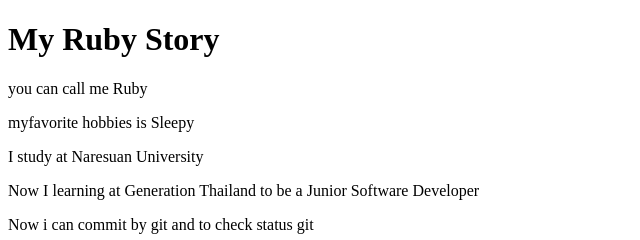
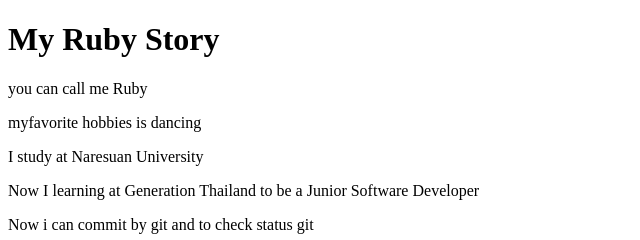
Before and after one commit to weerapongnaklang/learn-flex-jsd6, a plain HTML site: page index.html in a window 1280 px wide. Shown: the top 240 px of the page, 0-640 px from the left. Drawn offline with Linux system fonts and the light colour scheme.

Commit message:
Edit hobby

```diff
--- a/index.html
+++ b/index.html
@@ -8,7 +8,7 @@
 <body>
     <h1>My Ruby Story</h1>
     <p>you can call me Ruby</p>
-    <p>myfavorite hobbies is Sleepy</p>
+    <p>myfavorite hobbies is dancing</p>
     <p>I study at Naresuan University</p>
     <p>Now I learning at Generation Thailand to be a Junior Software Developer</p>
     <p>Now i can commit by git and to check status git</p>
```
